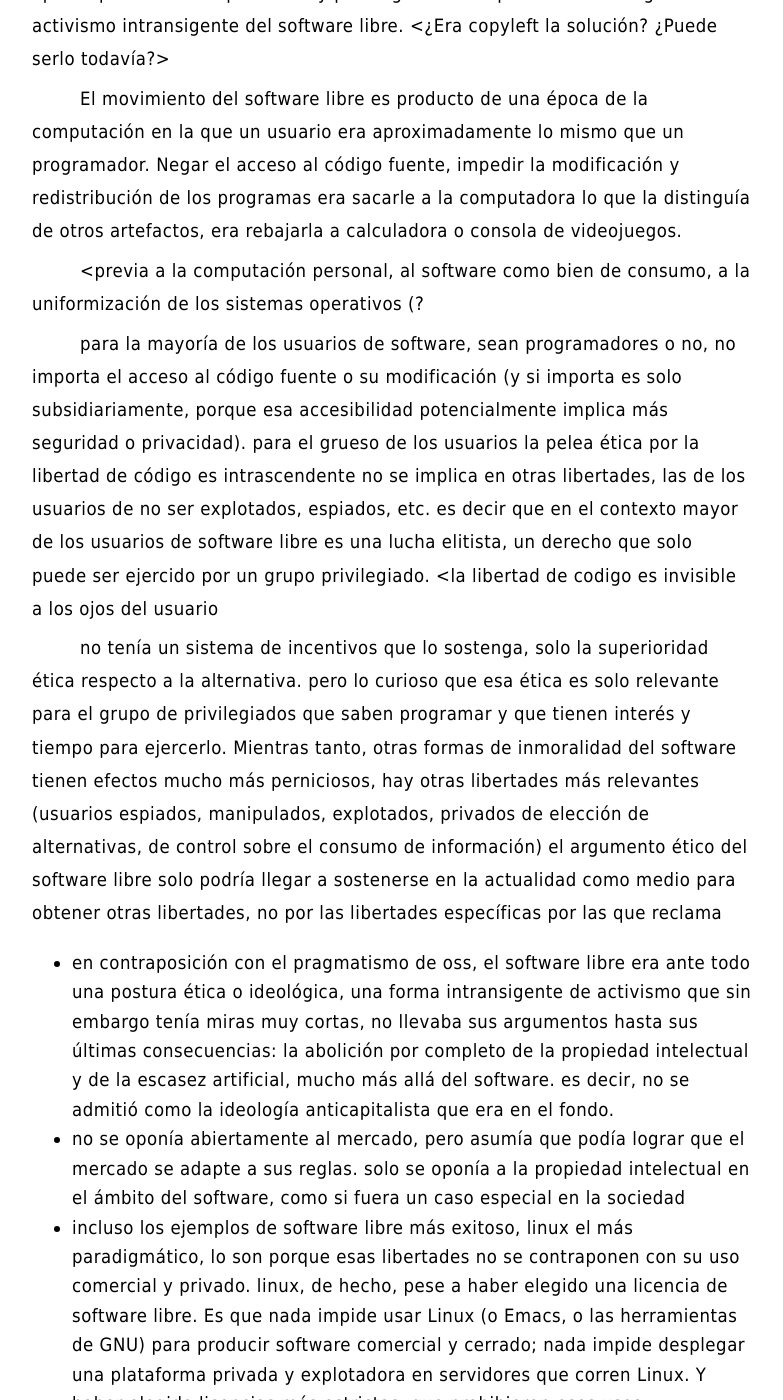
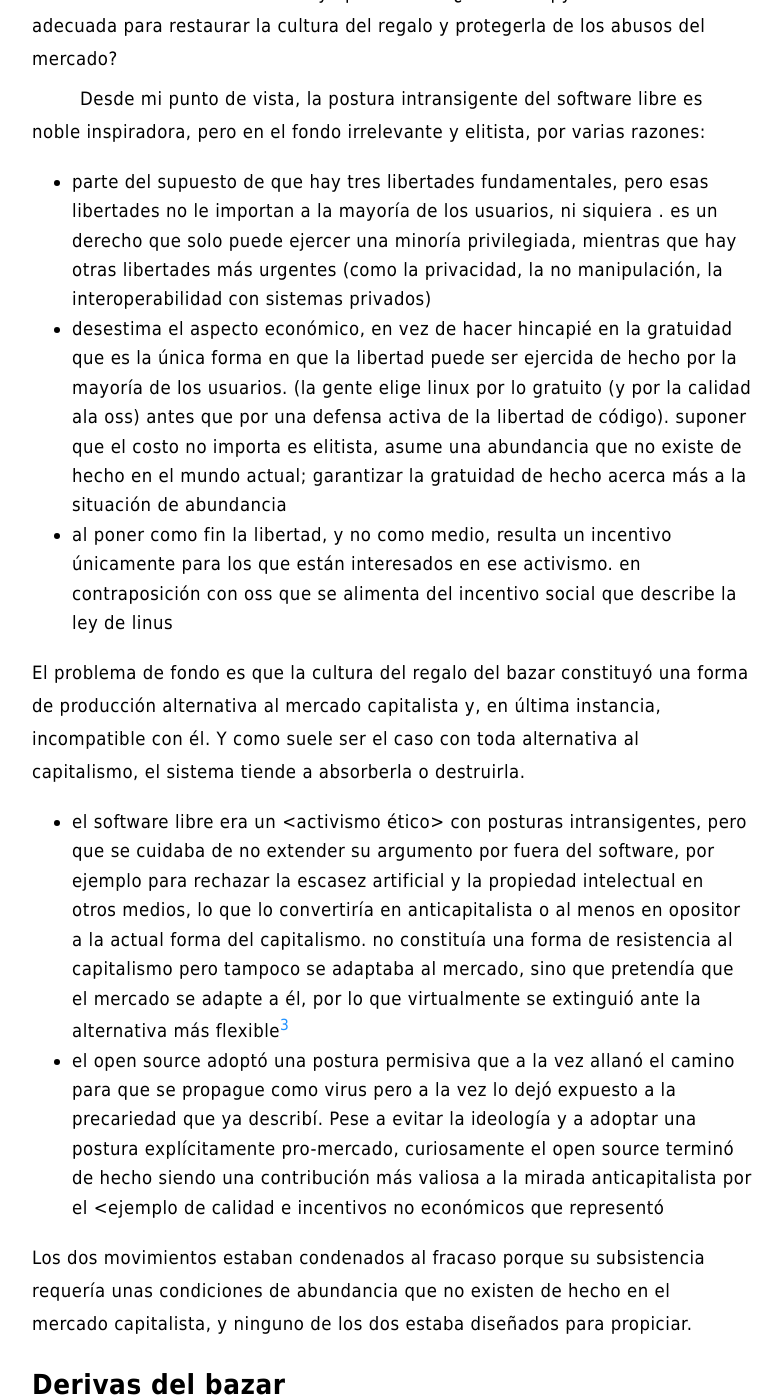
Before and after one commit to facundoolano/olano.dev, a Jekyll site: the page built from _posts/2023-11-05-derivas-del-bazar.html, in a window 1280 px wide and 1400 px high, scrolled down 5875 px. Shown: the whole window, without its empty margins (248-1031 px from the left). Built offline with Jekyll 4.4.1, drawn with Linux system fonts in a browser that asks for light colours; some of the changed text lies outside the part shown.

Commit message:
a bit closer to figuring out free soft section

```diff
--- a/_posts/2023-11-05-derivas-del-bazar.html
+++ b/_posts/2023-11-05-derivas-del-bazar.html
@@ -120,57 +120,30 @@
 <h2 id="org767ea90">Libre como un taxi</h2>
 <div class="outline-text-2" id="text-org767ea90">
 <p>
-Cabría suponer que la crisis actual es la consecuencia necesaria de haber optado por el modelo permisivo y pro-negocios del open source en lugar del activismo intransigente del software libre. &lt;¿Era copyleft la solución? ¿Puede serlo todavía?&gt;
+Es tentador pensar que la crisis del bazar era la consecuencia inevitable del Gran Cisma entre software libre y open source. ¿Será el copyleft la herramienta adecuada para restaurar la cultura del regalo y protegerla de los abusos del mercado?
 </p>
 
 <p>
-El movimiento del software libre es producto de una época de la computación en la que un usuario era aproximadamente lo mismo que un programador. Negar el acceso al código fuente, impedir la modificación y redistribución de los programas era sacarle a la computadora lo que la distinguía de otros artefactos, era rebajarla a calculadora o consola de videojuegos.
-</p>
-
-<p>
-&lt;previa a la computación personal, al software como bien de consumo, a la uniformización de los sistemas operativos (?
-</p>
-
-<p>
-para la mayoría de los usuarios de software, sean programadores o no, no importa el acceso al código fuente o su modificación (y si importa es solo subsidiariamente, porque esa accesibilidad potencialmente implica más seguridad o privacidad). para el grueso de los usuarios la pelea ética por la libertad de código es intrascendente
-  no se implica en otras libertades, las de los usuarios de no ser explotados, espiados, etc. es decir que en el contexto mayor de los usuarios de software libre es una lucha elitista, un derecho que solo puede ser ejercido por un grupo privilegiado. &lt;la libertad de codigo es invisible a los ojos del usuario
-</p>
-
-<p>
-    no tenía un sistema de incentivos que lo sostenga, solo la superioridad ética respecto a la alternativa. pero lo curioso que esa ética es solo relevante para el grupo de privilegiados que saben programar y que tienen interés y tiempo para ejercerlo. Mientras tanto, otras formas de inmoralidad del software tienen efectos mucho más perniciosos, hay otras libertades más relevantes
-    (usuarios espiados, manipulados, explotados, privados de elección de alternativas, de control sobre el consumo de información)
-el argumento ético del software libre solo podría llegar a sostenerse en la actualidad como medio para obtener otras libertades, no por las libertades específicas por las que reclama
+Desde mi punto de vista, la postura intransigente del software libre es noble inspiradora, pero en el fondo irrelevante y elitista, por varias razones:
 </p>
 
 <ul class="org-ul">
-<li>en contraposición con el pragmatismo de oss, el software libre era ante todo una postura ética o ideológica, una forma intransigente de activismo que sin embargo tenía miras muy cortas, no llevaba  sus argumentos hasta sus últimas consecuencias: la abolición por completo de la propiedad intelectual y de la escasez artificial, mucho más allá del software. es decir, no se admitió como la ideología anticapitalista que era en el fondo.</li>
-<li>no se oponía abiertamente al mercado, pero asumía que podía lograr que el mercado se adapte a sus reglas. solo se oponía a la propiedad intelectual en el ámbito del software, como si fuera un caso especial en la sociedad</li>
-<li>incluso los ejemplos de software libre más exitoso, linux el más paradigmático, lo son porque esas libertades no se contraponen con su uso comercial y privado. linux, de hecho, pese a haber elegido una licencia de software libre. Es que nada impide usar Linux (o Emacs, o las herramientas de GNU) para producir software comercial y cerrado; nada impide desplegar una plataforma privada y explotadora en servidores que corren Linux. Y haber elegido licencias más estrictas, que prohibieran esos usos, probablemente no hubieran resultado en más libertad sino en que la gente evitara usarlos, tal como evita usar las liberarías con licencias GPL.</li>
-<li>es curioso que la filosofía más "lavada" del open source, que de hecho no se proponía una instancia ideológica, un activismo rupturista, terminó presentando de hecho una mayor oposición al mercado por su ubicuidad y por ofrecer resultados de mejor calidad que las alternativas privadas.</li>
+<li>parte del supuesto de que hay tres libertades fundamentales, pero esas libertades no le importan a la mayoría de los usuarios, ni siquiera . es un derecho que solo puede ejercer una minoría privilegiada, mientras que hay otras libertades más urgentes (como la privacidad, la no manipulación, la interoperabilidad con sistemas privados)</li>
+<li>desestima el aspecto económico, en vez de hacer hincapié en la gratuidad que es la única forma en que la libertad puede ser ejercida de hecho por la mayoría de los usuarios. (la gente elige linux por lo gratuito (y por la calidad ala oss) antes que por una defensa activa de la libertad de código). suponer que el costo no importa es elitista, asume una abundancia que no existe de hecho en el mundo actual; garantizar la gratuidad de hecho acerca más a la situación de abundancia</li>
+<li>al poner como fin la libertad, y no como medio, resulta un incentivo únicamente para los que están interesados en ese activismo. en contraposición con oss que se alimenta del incentivo social que describe la ley de linus</li>
+</ul>
 
-<li>contrario a lo que decía fsf de free as in freedom, not beer, y la voluntad de negocio de oss, la gratuidad es el mejor selling point del software open source. -&gt; suponer que el costo no importa es elitista, asume una abundancia que no es tal</li>
-<li>me animo a decir que desde la perspectiva de los usuarios, nada es más importante que el hecho de que el software sea gratuito.</li>
-<li>la gratuidad esquiva la escasez artificial, devuelve el software a su orden natural</li>
-</ul>
-<ul class="org-ul">
-<li>desde mi punto de vista, el problema de fondo es que tanto el software libre como el open source, en el apogeo de la cultura del regalo, constituyeron una forma de producción alternativa al mercado capitalista y, en última instancia, incompatible con él.
-<ul class="org-ul">
-<li>y como suele ser el caso con todo lo no-capitalista en un medio capitalista, el sistema tiende a absorberlo o extinguirlo</li>
-<li>[TODO: considerar comprimir las proximas dos bullets en el final de la frase anterior y ya (sobre todo si la idea ya está relativamente cubierta en el párrafo anterior]</li>
-</ul></li>
-<li>el fsf se aferró intransigentemente a unas reglas que no eran adaptables al capitalismo pero &lt;tampoco lo desafiaban abiertamente, no se constituía como un proyecto alternativo&gt;. Ante todo, no tenían incentivos fuertes para sostenerse como sí tenía el OSS. así, se condenó al ostracismo.</li>
-<li>el oss, por su parte, pero terminó siendo absorbido y en última instancia desactivado por el capitalismo,</li>
-</ul>
 <p>
-&lt;el fs estaba condenado a extinguirse y el oss tenía todo para propagarse (en usuarios). ninguno de los dos cuenta con un sistema que favorezca su subsistencia
+El problema de fondo es que la cultura del regalo del bazar constituyó una forma de producción alternativa al mercado capitalista y, en última instancia, incompatible con él. Y como suele ser el caso con toda alternativa al capitalismo, el sistema tiende a absorberla o destruirla.
 </p>
 <ul class="org-ul">
-<li>intuyo que la crisis actual del open source deriva de la pretensión (o la fuerza de gravedad (?)) de querer convertirlo en un negocio, a mayor o menor escala.
-<ul class="org-ul">
-<li>(tratar de sostener una cultura del regalo en medio de un mercado, sin construir la abundancia que la propiciaba</li>
-<li>estaban dadas las condiciones para que se propague pero no para que sobreviva</li>
-</ul></li>
+<li>el software libre era un &lt;activismo ético&gt; con posturas intransigentes, pero que se cuidaba de no extender su argumento por fuera del software, por ejemplo para rechazar la escasez artificial y la propiedad intelectual en otros medios, lo que lo convertiría en anticapitalista o al menos en opositor a la actual forma del capitalismo. no constituía una forma de resistencia al capitalismo pero tampoco se adaptaba al mercado, sino que pretendía que el mercado se adapte a él, por lo que virtualmente se extinguió ante la alternativa más flexible<sup><a id="fnr.3" class="footref" href="#fn.3">3</a></sup></li>
+<li>el open source adoptó una postura permisiva que a la vez allanó el camino para que se propague como virus pero a la vez lo dejó expuesto a la precariedad que ya describí. Pese a evitar la ideología y a adoptar una postura explícitamente pro-mercado, curiosamente el open source terminó de hecho siendo una contribución más valiosa a la mirada anticapitalista por el &lt;ejemplo de calidad e incentivos no económicos que representó</li>
 </ul>
+
+<p>
+Los dos movimientos estaban condenados al fracaso porque su subsistencia requería unas condiciones de abundancia que no existen de hecho en el mercado capitalista, y ninguno de los dos estaba diseñados para propiciar.
+</p>
 </div>
 </div>
 
@@ -232,6 +205,7 @@
 <li><a href="http://veridicalsystems.com/blog/of-money-responsibility-and-pride/"><i>Of Money, Responsibility, and Pride</i></a>, Steve Marquess.</li>
 <li><a href="https://increment.com/open-source/the-rise-of-few-maintainer-projects/"><i>The rise of few-maintainer projects</i></a>, Nadia Eghbal.</li>
 <li><a href="https://trstringer.com/oss-compensation-broken/"><i>The Lack of Compensation in Open Source Software is Unsustainable</i></a>, Thomas Stringer.</li>
+<li><a href="https://www.gnu.org/philosophy/open-source-misses-the-point.html"><i>Why Open Source Misses the Point of Free Software</i></a>, Richard Stallman.</li>
 <li><a href="https://www.boringcactus.com/2020/08/13/post-open-source.html"><i>Post-Open Source</i></a>, Melody Horn.</li>
 <li><a href="https://dev.to/zkat/a-system-for-sustainable-foss-11k9"><i>A System for Sustainable FOSS</i></a>, Kat Marchán.</li>
 <li><a href="https://logicmag.io/failure/freedom-isnt-free/"><i>Freedom isn't Free</i></a>, Wendy Liu.</li>
@@ -289,6 +263,33 @@
 <p>
 los artistas generan lo mejor de su obra antes de poder mantenerse con su arte, y lo ahcen como un sacrificio no esperando convertirlo en un negocio. en arg os escritores trabajan de otra cosa. bukowski.
 </p>
+
+<p>
+El movimiento del software libre es producto de una época de la computación en la que un usuario era aproximadamente lo mismo que un programador. Negar el acceso al código fuente, impedir la modificación y redistribución de los programas era sacarle a la computadora lo que la distinguía de otros artefactos, era rebajarla a calculadora o consola de videojuegos.
+</p>
+
+<p>
+para la mayoría de los usuarios de software, sean programadores o no, no importa el acceso al código fuente o su modificación (y si importa es solo subsidiariamente, porque esa accesibilidad potencialmente implica más seguridad o privacidad). para el grueso de los usuarios la pelea ética por la libertad de código es intrascendente
+</p>
+
+<p>
+     no tenía un sistema de incentivos que lo sostenga, solo la superioridad ética respecto a la alternativa. pero lo curioso que esa ética es solo relevante para el grupo de privilegiados que saben programar y que tienen interés y tiempo para ejercerlo. Mientras tanto, otras formas de inmoralidad del software tienen efectos mucho más perniciosos, hay otras libertades más relevantes
+    (usuarios espiados, manipulados, explotados, privados de elección de alternativas, de control sobre el consumo de información)
+el argumento ético del software libre solo podría llegar a sostenerse en la actualidad como medio para obtener otras libertades, no por las libertades específicas por las que reclama
+</p>
+
+<p>
+El problema del movimiento de software libre es que adopta una posición intransigente para defender unos derechos que fueron perdiendo relevancia a medida que se masificó el uso del software. La posibilidad de modificar y redistribuir el código fuente es intrascendente para la mayoría de los usuarios, incluso para muchos de aquellos que son programadores.
+</p>
+
+<p>
+&lt;no se implica en otras libertades, las de los usuarios de no ser explotados, espiados, etc. es decir que en el contexto mayor de los usuarios de software libre es una lucha elitista, un derecho que solo puede ser ejercido por un grupo privilegiado. &lt;la libertad de codigo es invisible a los ojos del usuario
+</p>
+
+<ul class="org-ul">
+<li>en contraposición con el pragmatismo de oss, el software libre era ante todo una postura ética o ideológica, una forma intransigente de activismo que sin embargo tenía miras muy cortas, no llevaba  sus argumentos hasta sus últimas consecuencias: la abolición por completo de la propiedad intelectual y de la escasez artificial, mucho más allá del software. es decir, no se admitió como la ideología anticapitalista que era en el fondo.</li>
+<li>no se oponía abiertamente al mercado, pero asumía que podía lograr que el mercado se adapte a sus reglas. solo se oponía a la propiedad intelectual en el ámbito del software, como si fuera un caso especial en la sociedad</li>
+</ul>
 </div>
 </div>
 <div id="footnotes">
@@ -304,6 +305,10 @@
 FIXME rephrase, links (esta abundancia era el <i>statu quo</i> en el ambiente en el que se movían los hackers de los años 70 y 80 del que derivan el software libre y el open source. &lt;A tal punto el libre acceso a la información era el estado natural de cosas que Bill Gates hizo un famoso berrinche para que la gente deje de copiar su software sin pagarle, y Richard Stallmen hizo un famoso berrinche cuando no le dieron permiso de cambiar el firmware de una impresora.&gt;
 </p></div></div>
 
+<div class="footdef"><sup><a id="fn.3" class="footnum" href="#fnr.3">3</a></sup> <div class="footpara"><p class="footpara">
+[TODO resumir muchisimo] incluso los ejemplos de software libre más exitoso, linux el más paradigmático, lo son porque esas libertades no se contraponen con su uso comercial y privado. linux, de hecho, pese a haber elegido una licencia de software libre. Es que nada impide usar Linux (o Emacs, o las herramientas de GNU) para producir software comercial y cerrado; nada impide desplegar una plataforma privada y explotadora en servidores que corren Linux. Y haber elegido licencias más estrictas, que prohibieran esos usos, probablemente no hubieran resultado en más libertad sino en que la gente evitara usarlos, tal como evita usar las liberarías con licencias GPL. [TODO agpl?]
+</p></div></div>
+
 
 </div>
 </div>
```
Also changed, not shown: org/_posts/2023-11-05-derivas-del-bazar.org (+27 -32 lines).
